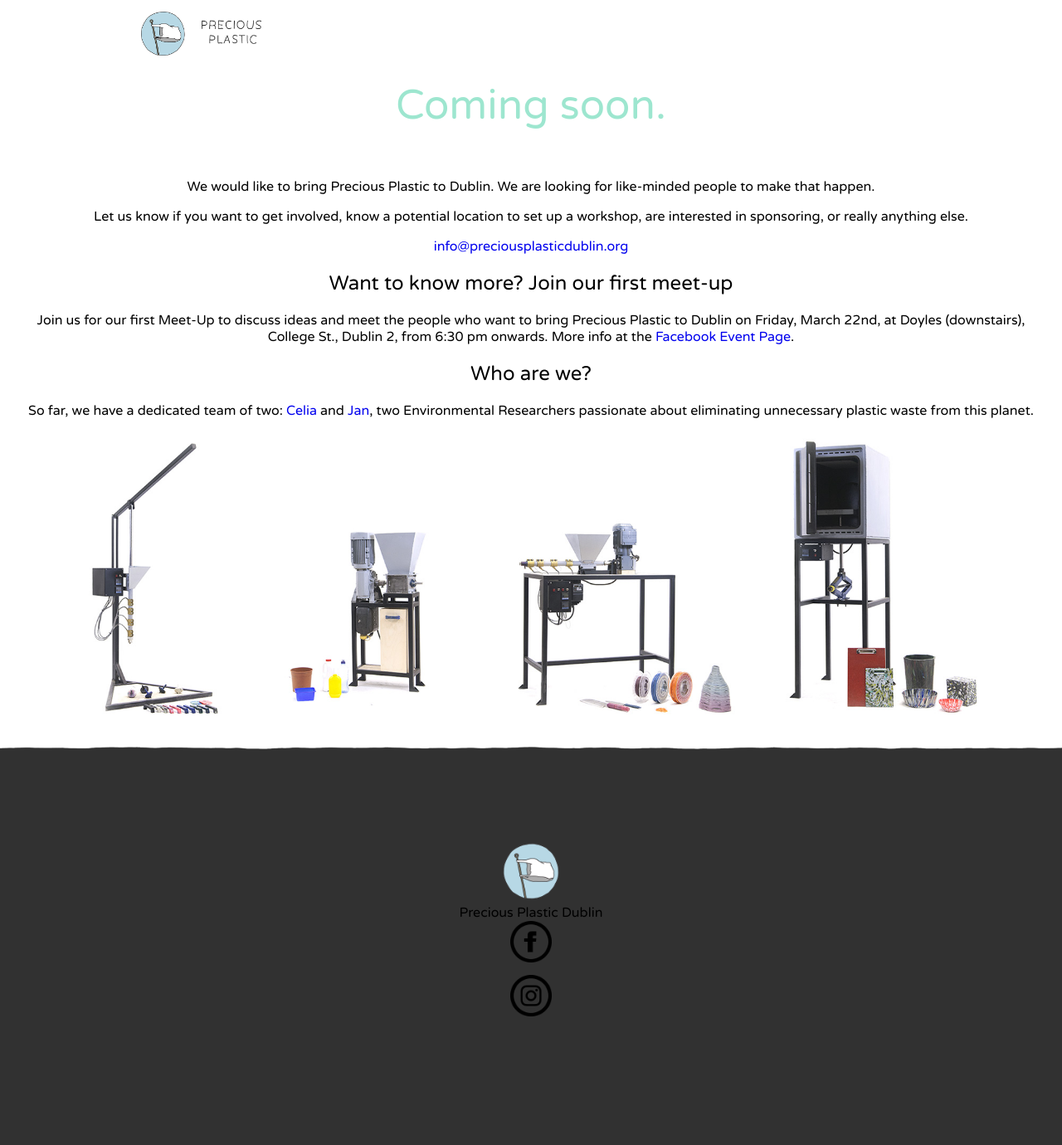
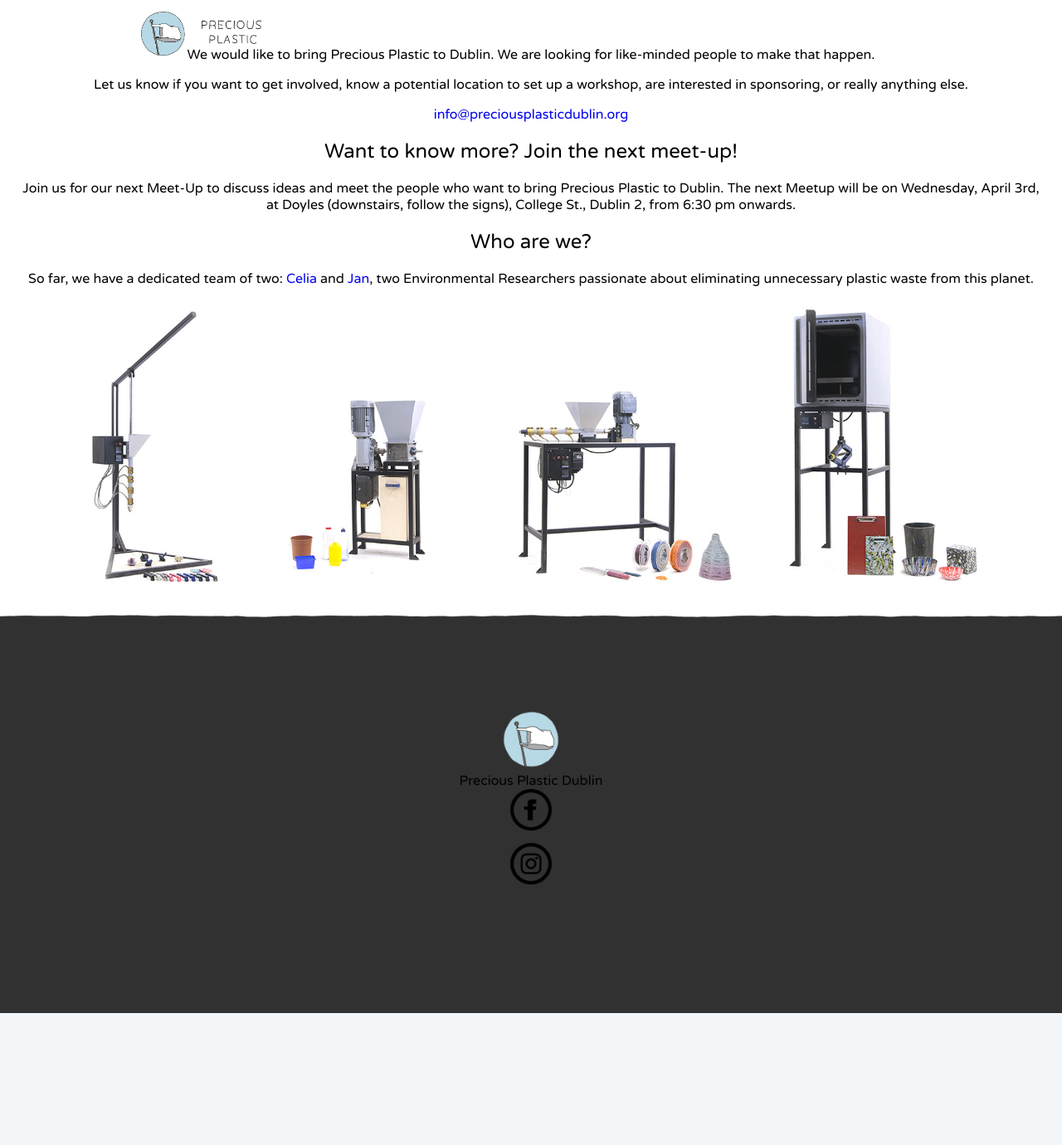
Before and after one commit to preciousplasticdublin/preciousplasticdublin.github.io, a Jekyll site: the page built from en/index.html, in a window 1280 px wide. Shown: the whole page at 83% size. Built offline with Jekyll 4.4.1, drawn with Linux system fonts in a browser that asks for light colours; after the commit the page ends 1221 px from its top, so only the background shows below that.

Commit message:
new meetup

```diff
--- a/en/index.html
+++ b/en/index.html
@@ -11,7 +11,7 @@
   <aside>
 
 
-    <h1>Coming soon.</h1>
+    <h1We need your help!</h1>
 
     <p>
       We would like to bring Precious Plastic to Dublin. We are looking for like-minded people to make that happen.
@@ -23,11 +23,11 @@
 
     <a href="mailto:info@preciousplasticdublin.org">info@preciousplasticdublin.org</a>
 
-    <h2>Want to know more? Join our first meet-up</h2>
+    <h2>Want to know more? Join the next meet-up!</h2>
 
     <p>
-
-      Join us for our first Meet-Up to discuss ideas and meet the people who want to bring Precious Plastic to Dublin on Friday, March 22nd, at Doyles (downstairs), College St., Dublin 2, from 6:30 pm onwards. More info at the <a href="https://www.facebook.com/events/269311793990155/" target="_blank">Facebook Event Page</a>.
+      Join us for our next Meet-Up to discuss ideas and meet the people who want to bring Precious Plastic to Dublin.
+      The next Meetup will be on Wednesday, April 3rd, at Doyles (downstairs, follow the signs), College St., Dublin 2, from 6:30 pm onwards.
     </p>
 
 
```
